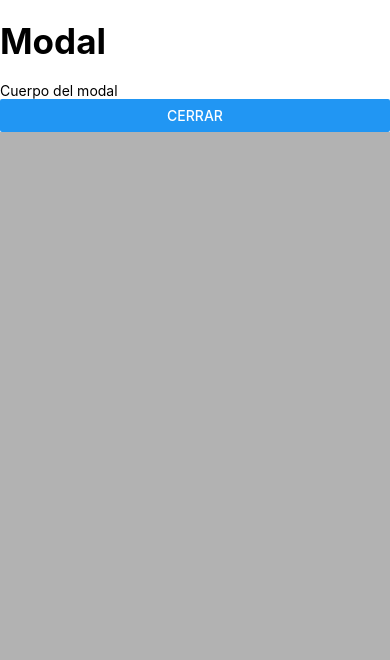
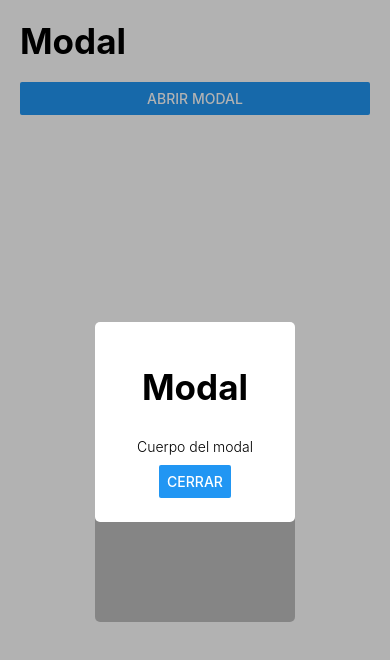
Before and after one commit to Majomon/06-ReactNativeComponents, a React Native app: screen /ModalScreen in a window 390 px wide. Both pictures are taken after a click on the button "ABRIR MODAL". Shown: the top 660 px of the page. Built offline with nearby package versions, Linux system fonts and the light colour scheme.

Commit message:
Terminado modal

```diff
--- a/src/screens/ModalScreen.tsx
+++ b/src/screens/ModalScreen.tsx
@@ -13,9 +13,12 @@ export const ModalScreen = () => {
         {/* Background negro */}
         <View style={stylesModal.containerModal}>
           {/* Contenido del modal */}
-          <View style={{backgroundColor: 'white'}}>
+          <View style={stylesModal.contenidoModal}>
             <HeaderTitle title="Modal" />
-            <Text>Cuerpo del modal</Text>
+            <Text
+              style={{color: 'black', marginVertical: 10, fontWeight: '300'}}>
+              Cuerpo del modal
+            </Text>
             <Button title="Cerrar" onPress={() => setIsVisible(false)} />
           </View>
         </View>
@@ -28,7 +31,20 @@ const stylesModal = StyleSheet.create({
   containerModal: {
     flex: 1,
     backgroundColor: 'rgba(0,0,0,0.3)',
+    justifyContent: 'center',
+    alignItems: 'center',
     //width: 100,
     //height: 100,
   },
+  contenidoModal: {
+    backgroundColor: 'white',
+    borderRadius: 5,
+    width: 200,
+    height: 200,
+    justifyContent: 'center',
+    alignItems: 'center',
+    shadowOffset: {width: 0, height: 100},
+    shadowOpacity: 0.25,
+    elevation: 15,
+  },
 });
```
